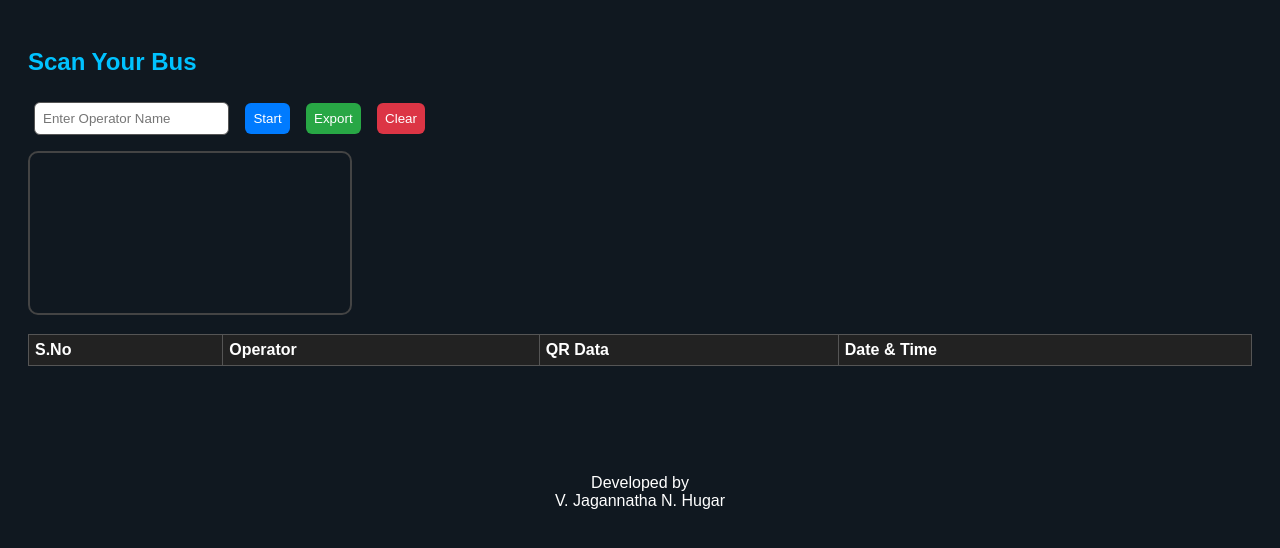
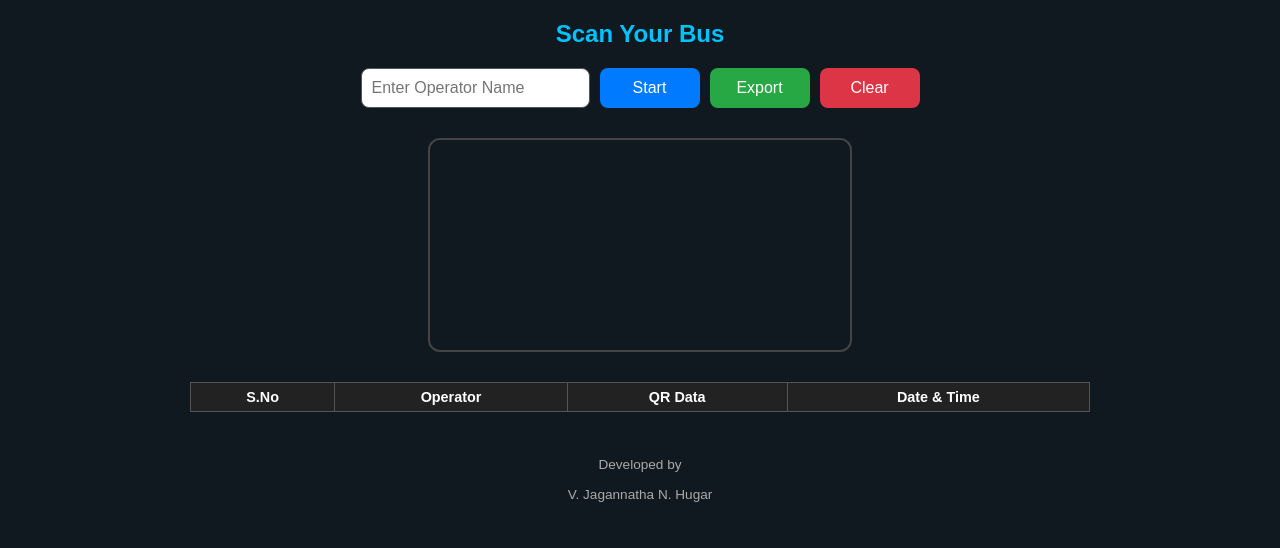
Before and after one commit to JaganNH/van2, a plain HTML site: page index.html in a window 1280 px wide. Drawn offline with nearby package versions, Linux system fonts and the light colour scheme.

Commit message:
Update index.html

```diff
--- a/index.html
+++ b/index.html
@@ -3,35 +3,103 @@
 <head>
   <meta charset="UTF-8">
   <title>QR Scanner with Operator</title>
+  <meta name="viewport" content="width=device-width, initial-scale=1.0">
   <script src="https://cdn.jsdelivr.net/npm/jsqr@1.4.0/dist/jsQR.js"></script>
   <script src="https://cdn.jsdelivr.net/npm/xlsx@0.18.5/dist/xlsx.full.min.js"></script>
   <style>
-    body { font-family: Arial, sans-serif; background:#101820; color:#fff; padding:20px; }
-    h2 { color:#00c2ff; }
-    input, button { padding:8px; margin:6px; border-radius:6px; border:none; }
-    input { border:1px solid #555; }
-    button { cursor:pointer; }
-    button.start { background:#007bff; color:white; }
-    button.export { background:#28a745; color:white; }
-    button.clear { background:#dc3545; color:white; }
-    video { width:320px; margin-top:10px; border:2px solid #444; border-radius:10px; }
-    table { width:100%; border-collapse:collapse; margin-top:15px; }
-    th, td { border:1px solid #555; padding:6px; text-align:left; }
-    th { background:#222; }
+    body {
+      font-family: Arial, sans-serif;
+      background: #101820;
+      color: #fff;
+      margin: 0;
+      padding: 0;
+      display: flex;
+      flex-direction: column;
+      align-items: center;
+      justify-content: flex-start;
+      min-height: 100vh;
+    }
+    h2 {
+      color: #00c2ff;
+      margin: 20px 0;
+      text-align: center;
+    }
+    .controls {
+      display: flex;
+      flex-wrap: wrap;
+      gap: 10px;
+      justify-content: center;
+      margin-bottom: 15px;
+    }
+    input, button {
+      padding: 10px;
+      border-radius: 8px;
+      border: none;
+      font-size: 1rem;
+    }
+    input {
+      border: 1px solid #555;
+      min-width: 200px;
+    }
+    button {
+      cursor: pointer;
+      flex: 1;
+      min-width: 100px;
+      max-width: 140px;
+    }
+    button.start { background: #007bff; color: white; }
+    button.export { background: #28a745; color: white; }
+    button.clear { background: #dc3545; color: white; }
+    video {
+      width: 100%;
+      max-width: 420px;
+      margin: 15px 0;
+      border: 2px solid #444;
+      border-radius: 12px;
+    }
+    table {
+      width: 95%;
+      max-width: 900px;
+      border-collapse: collapse;
+      margin: 15px auto;
+      font-size: 0.9rem;
+    }
+    th, td {
+      border: 1px solid #555;
+      padding: 6px;
+      text-align: left;
+      word-wrap: break-word;
+    }
+    th {
+      background: #222;
+      text-align: center;
+    }
+    /* Mobile-friendly layout */
+    @media (max-width: 600px) {
+      input { width: 100%; }
+      button { flex: 1 1 100%; }
+      table, th, td { font-size: 0.8rem; }
+    }
+    footer {
+      text-align: center;
+      margin: 30px 0;
+      font-size: 0.85rem;
+      color: #aaa;
+    }
   </style>
 </head>
 <body>
   <h2>Scan Your Bus</h2>
 
+  <div class="controls">
     <input type="text" id="operatorInput" placeholder="Enter Operator Name">
     <button class="start" onclick="startScanner()">Start</button>
     <button class="export" onclick="exportExcel()">Export</button>
     <button class="clear" onclick="clearData()">Clear</button>
+  </div>
 
-  <div>
   <video id="video" autoplay playsinline></video>
   <canvas id="canvas" hidden></canvas>
-  </div>
 
   <table id="dataTable">
     <thead>
@@ -133,9 +201,9 @@ function exportExcel(){
   XLSX.writeFile(wb,"qr_scans.xlsx");
 }
 </script>
-<BR><BR><BR><BR><BR><BR>
-<CENTER>Developed by<BR>
-V. Jagannatha N. Hugar
 
+<footer>
+  Developed by <br><br> V. Jagannatha N. Hugar
+</footer>
 </body>
 </html>
```
Lines whose indentation alone changed are shown as unchanged.
